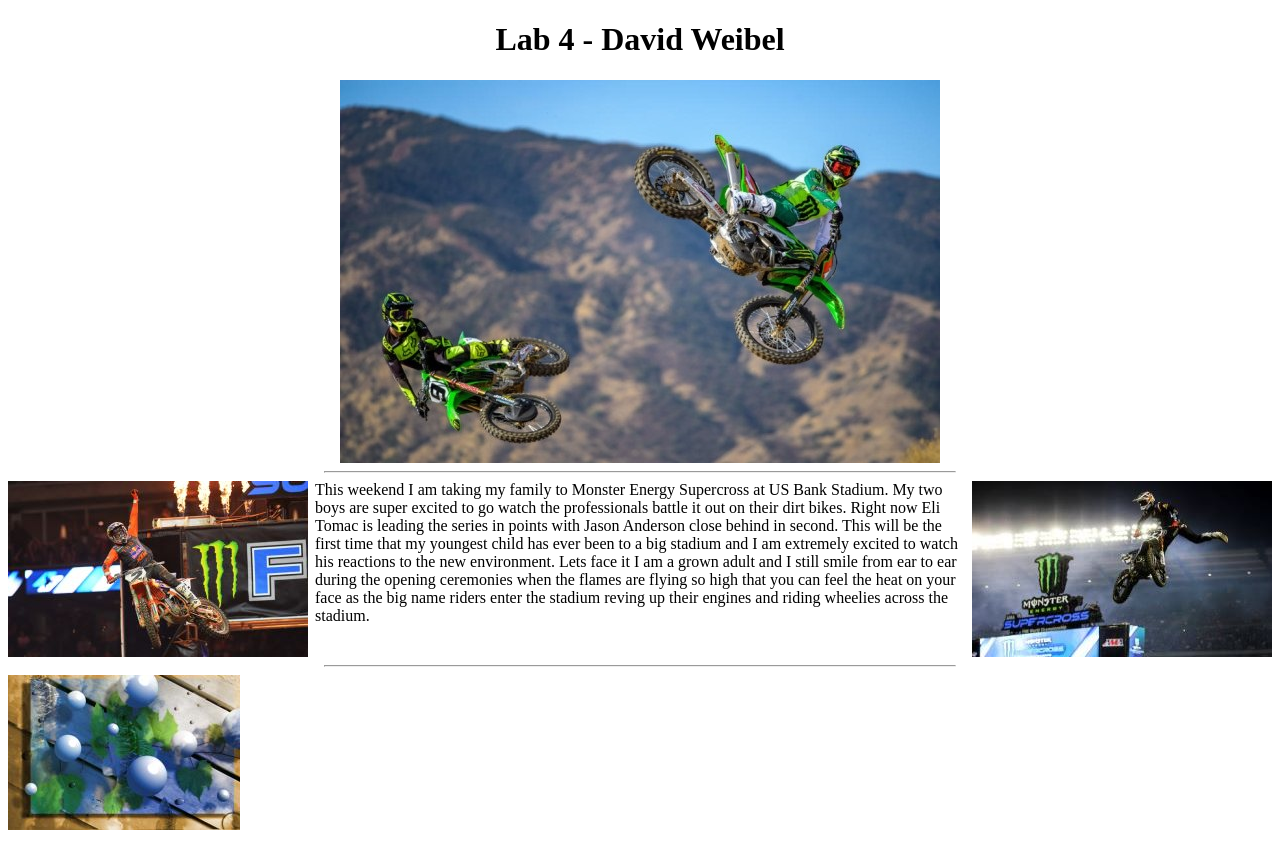
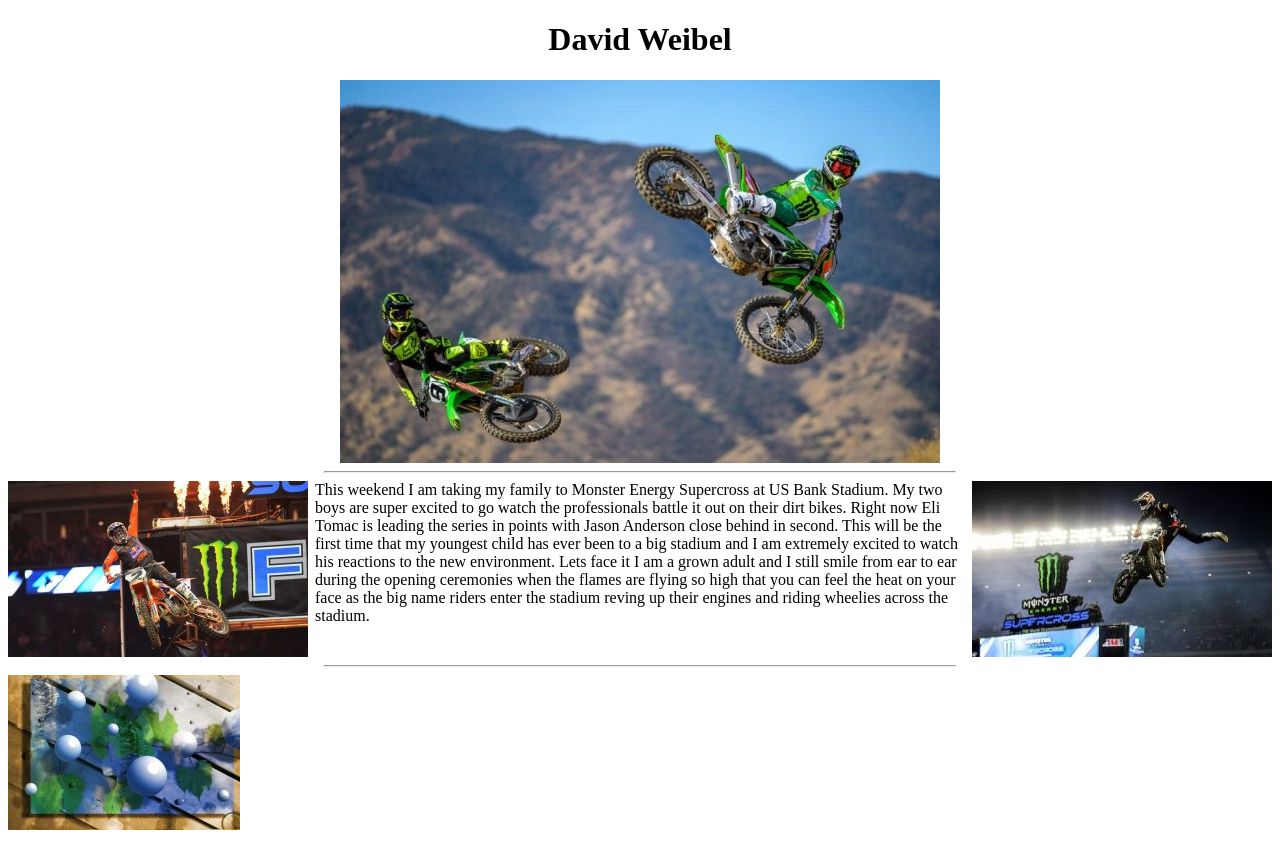
Before and after one commit to Weibed/github.io, a plain HTML site: page CST1021-HTML/Lab04/DavidWeibel_Lab04.html in a window 1280 px wide. Drawn offline with Linux system fonts and the light colour scheme.

Commit message:
Update DavidWeibel_Lab04.html

```diff
--- a/CST1021-HTML/Lab04/DavidWeibel_Lab04.html
+++ b/CST1021-HTML/Lab04/DavidWeibel_Lab04.html
@@ -17,7 +17,7 @@
 
 
 <body>
-    <h1>Lab 4 - David Weibel</h1>
+    <h1>David Weibel</h1>
     <img src="supercrossSchedule.jpg" alt="Supercross Schedule" width="600" height="383" class="center">
 
     <hr style=" margin-left: 25%; margin-right: 25%;">
```
